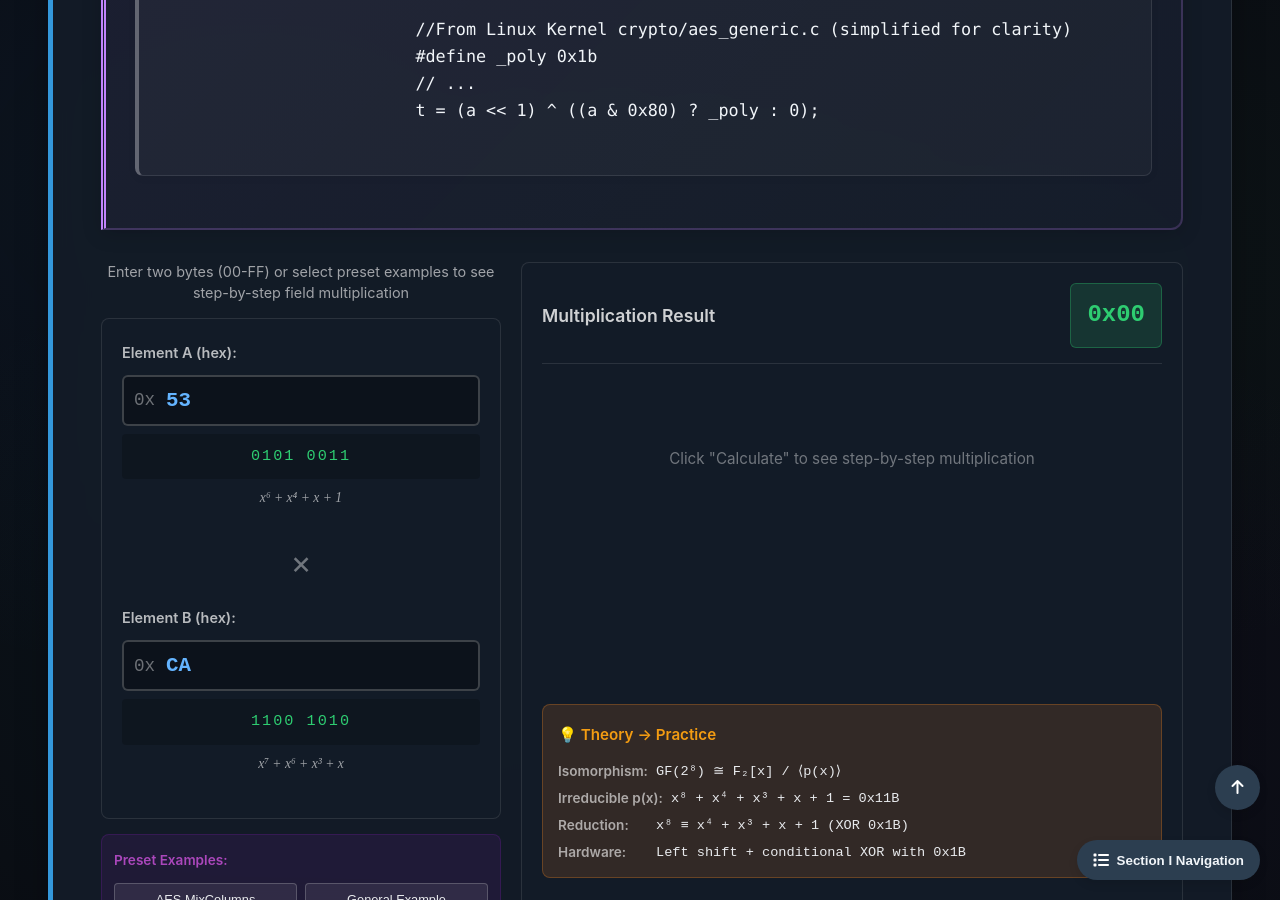
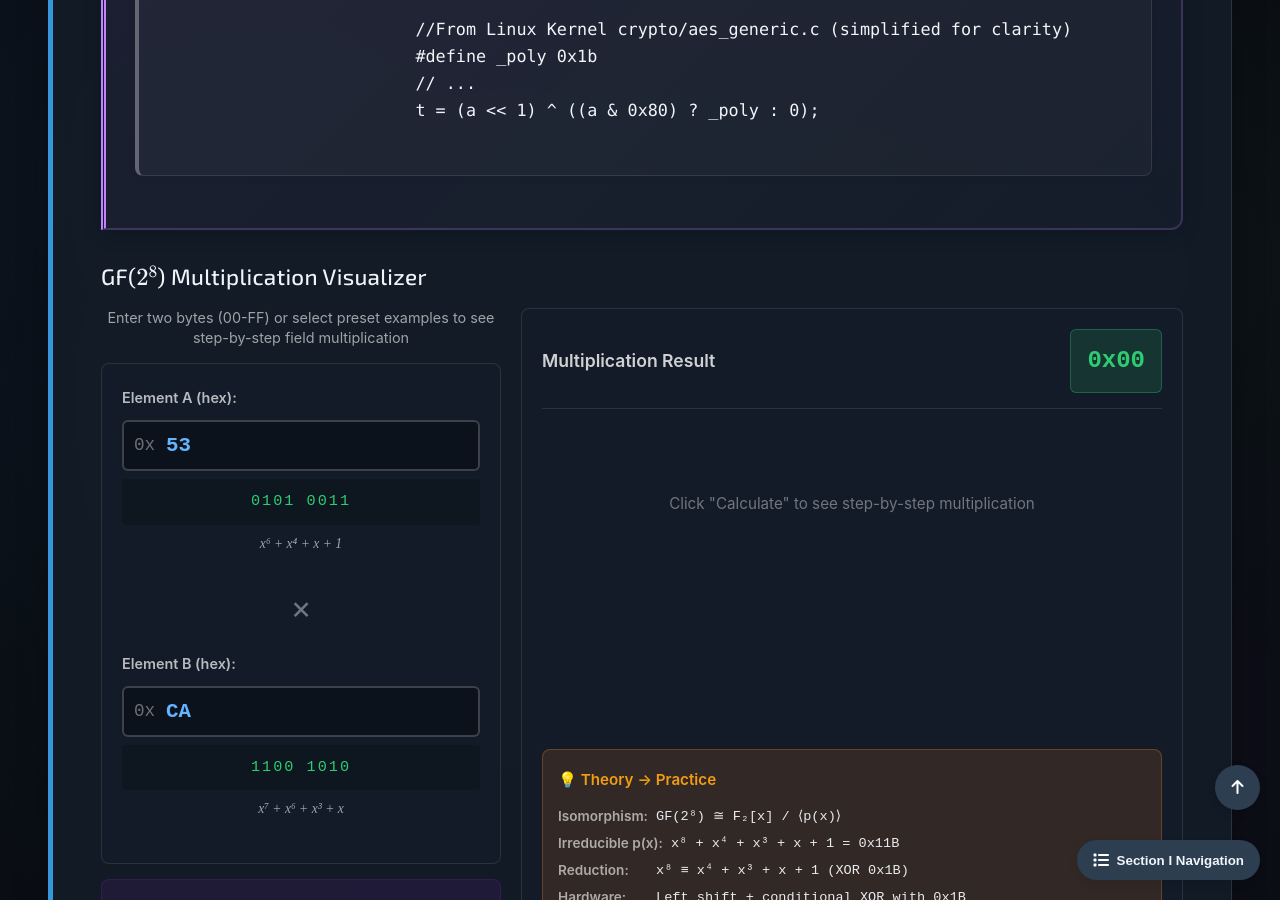
Before and after one commit to Yusukey01/yusukey01.github.io, a Jekyll site: the page built from Mathematics/Linear_algebra/extension_field.html, in a window 1280 px wide and 900 px high, scrolled down 6173 px. Built offline with Jekyll 4.4.1, drawn with Linux system fonts in a browser that asks for light colours.

Commit message:
added visualizer

```diff
--- a/Mathematics/Linear_algebra/extension_field.html
+++ b/Mathematics/Linear_algebra/extension_field.html
@@ -279,6 +279,7 @@ uses_python: false
                     </div>
                 </div>
 
+                <h3>GF(\(2^8\)) Multiplication Visualizer</h3>
                 <div id="gf28-multiplication-visualizer"></div>
 
                 <div class="theorem">
```
